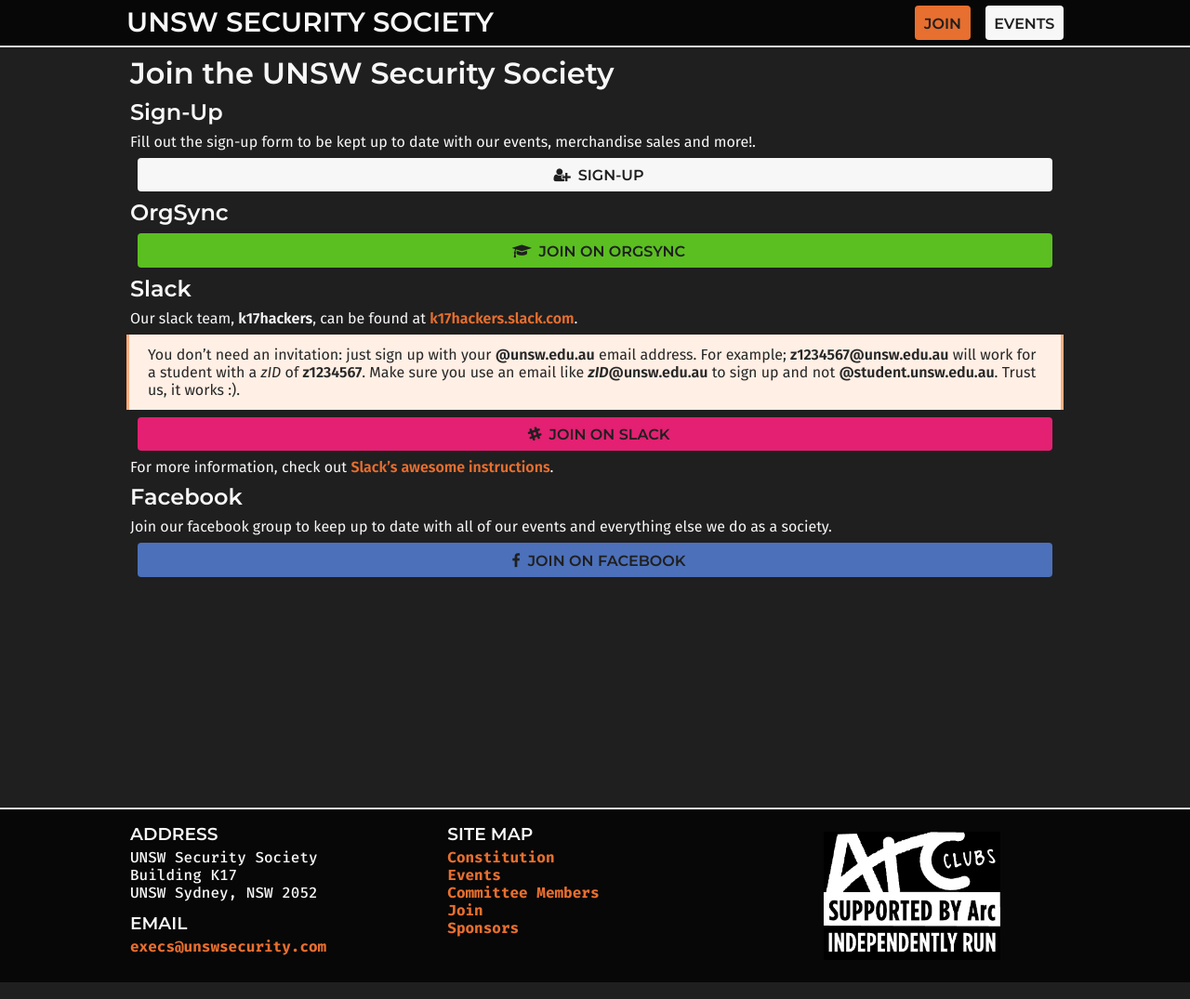
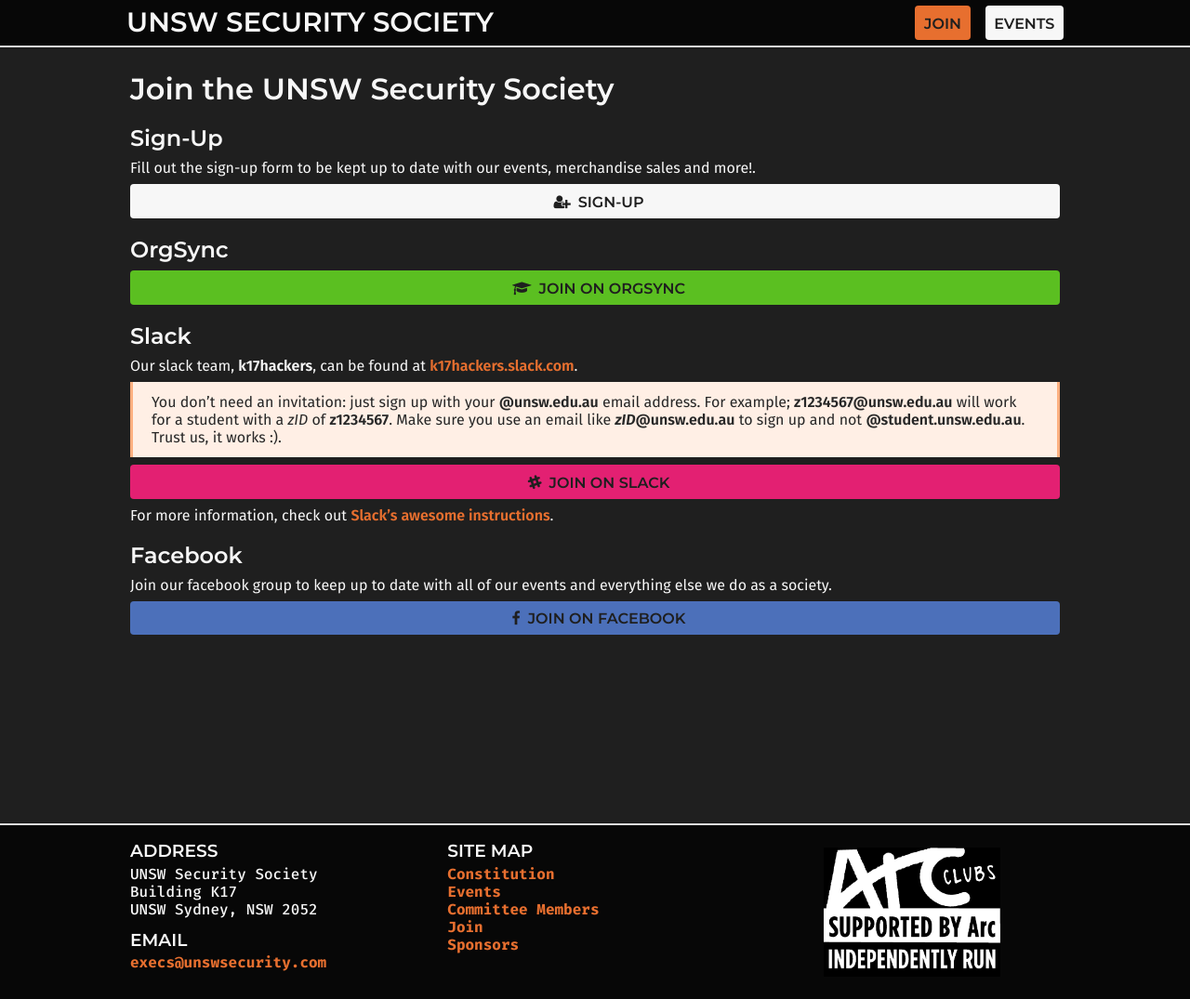
Before and after one commit to andrewjbennett/unswsecurity.com, a Jekyll site: the page built from join.md, in a window 1280 px wide. Shown: the whole page at 93% size. Built offline with Jekyll 4.4.1, drawn with Linux system fonts in a browser that asks for light colours.

```diff
--- a/_data/people.yaml
+++ b/_data/people.yaml
@@ -8,7 +8,7 @@ curtis:
   slack: studley13
   #email: curtis@unswsecurity.com
   #twitter: CurtisMillar
-  #gravatar: 64a3668f8db78815bf9666d69f06799b
+  gravatar: 64a3668f8db78815bf9666d69f06799b
   website: http://teamred.rocks/
   #phone: 0412 345 678
   #facebook: curtis.millar13
--- a/_sass/base.scss
+++ b/_sass/base.scss
@@ -151,15 +151,11 @@ footer.site {
 .content {
   min-height: 90vh;
 
-  h1 {
-    margin: $spacing-small $spacing;
+  h1, h2, h3, h4, h5, h6 {
+    margin: 0.8em $spacing 0.2em $spacing;
   }
 
-  h2, h3, h4, h5, h6 {
-    margin: 0.2em $spacing;
-  }
-
-  p {
+  p, blockquote {
     margin: $spacing-small $spacing;
   }
 
@@ -171,6 +167,7 @@ footer.site {
       margin: 0 $spacing;
     }
   }
+
 }
 
 .join-links {
--- a/_sass/blocks.scss
+++ b/_sass/blocks.scss
@@ -40,6 +40,10 @@
     font-family: "FontAwesome";
     font-weight: normal;
     padding: 2px 8px;
+  }
+
+  &.full {
+    margin: 0;
   }
 
   &.selected {
--- a/join.md
+++ b/join.md
@@ -11,7 +11,7 @@ title-nav: true
 Fill out the sign-up form to be kept up to date with our events, merchandise
 sales and more!.
 
-[Sign-Up]({{ site.signup }}){:.button .btn-register}
+[Sign-Up]({{ site.signup }}){:.button .btn-register .full}
 
 <!--
 ## Newsletter
@@ -24,7 +24,7 @@ keep track of our performance in CTFs.
 
 ## OrgSync
 
-[Join on OrgSync]({{ site.orgsync }}){:.button .btn-orgsync}
+[Join on OrgSync]({{ site.orgsync }}){:.button .btn-orgsync .full}
 
 ## Slack
 
@@ -38,7 +38,7 @@ Our slack team, **k17hackers**, can be found at [k17hackers.slack.com]({{
 > us, it works :).
 {:.notice}
 
-[Join on Slack]({{ site.slack }}){:.button .btn-slack}
+[Join on Slack]({{ site.slack }}){:.button .btn-slack .full}
 
 For more information, check out [Slack's awesome
 instructions](https://get.slack.help/hc/en-us/articles/212675257-Join-a-Slack-team).
@@ -48,4 +48,4 @@ instructions](https://get.slack.help/hc/en-us/articles/212675257-Join-a-Slack-te
 Join our facebook group to keep up to date with all of our events and everything
 else we do as a society.
 
-[Join on Facebook]({{ site.facebook }}){:.button .btn-facebook}
+[Join on Facebook]({{ site.facebook }}){:.button .btn-facebook .full}
```
